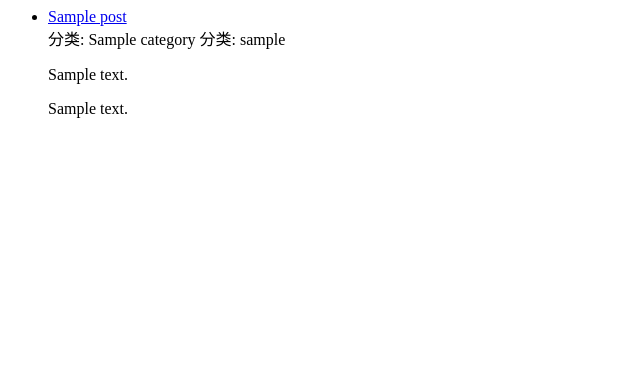
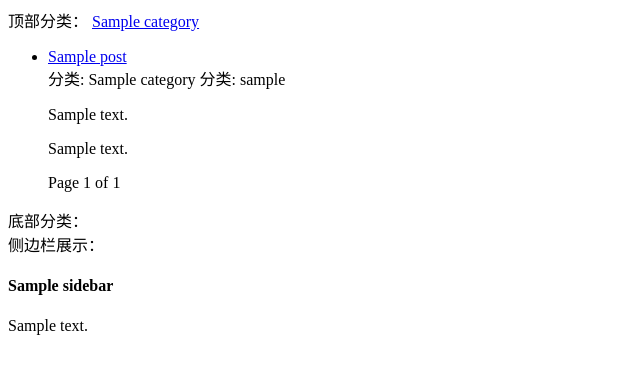
Before and after one commit to MiracleWong/typeidea, a Django app: page /category/1/ in a window 1280 px wide. Shown: the top 374 px of the page, without its empty margins (0-640 px from the left). Run offline with Django 3.2, Linux system fonts and the light colour scheme; tables that the repository leaves empty hold one stand-in row (values such as "Sample post").

Commit message:
7.5.3 改造代码, 加入CommonViewMiXin、IndexView、CategoryView、TagView

```diff
--- a/typeidea/blog/views.py
+++ b/typeidea/blog/views.py
@@ -3,6 +3,8 @@ from django.http import HttpResponse
 from .models import Post, Tag, Category
 from config.models import SideBar
 from django.views.generic import DetailView, ListView
+from django.shortcuts import get_object_or_404
+
 
 # Create your views here.
 
@@ -28,7 +30,7 @@ def post_list(request, category_id=None, tag_id=None):
         post_list = Post.objects.filter(status=Post.STATUS_NORMAL)
         if category_id:
             try:
-                category = Category.objects.get(id = category_id)
+                category = Category.objects.get(id=category_id)
             except Category.DoesNotExist:
                 category = None
             else:
@@ -61,12 +63,69 @@ def post_detail(request, post_id=None):
 
 
 class PostDetailView(DetailView):
-    model = Post
+    queryset = Post.latest_pots()
     template_name = 'blog/detail.html'
+    context_object_name = 'post'
+    # TODO 这里书上为post_id , 出现错误，改为pk 后正常
+    pk_url_kwarg = 'pk'
 
 
 class PostListlView(ListView):
     queryset = Post.latest_pots()
     paginate_by = 1
     context_object_name = 'post_list'  # 如果不设置此项，在模板中需要使用object_list 变量
-    template_name = 'blog/detail.html'
+    template_name = 'blog/list.html'
+
+
+class CommonViewMiXin:
+    def get_context_data(self, **kwargs):
+        context = super().get_context_data(**kwargs)
+
+        context.update({
+            'sidebars': SideBar.get_all(),
+        })
+        context.update(Category.get_navs())
+        return context
+
+
+class IndexView(CommonViewMiXin, ListView):
+    queryset = Post.latest_pots()
+    paginate_by = 5
+    context_object_name = 'post_list'  # 如果不设置此项，在模板中需要使用object_list 变量
+    template_name = 'blog/list.html'
+
+
+class CategoryView(IndexView):
+
+    def get_context_data(self, **kwargs):
+        context = super().get_context_data(**kwargs)
+        category_id = self.kwargs.get('category_id')
+        category = get_object_or_404(Category, pk=category_id)
+        context.update({
+            'category': category,
+        })
+        return context
+
+    def get_queryset(self):
+        """重写queryset，根据分类过滤"""
+        queryset = super().get_queryset()
+        category_id = self.kwargs.get('category_id')
+        return queryset.filter(category_id=category_id)
+
+
+class TagView(IndexView):
+
+    def get_context_data(self, **kwargs):
+        context = super().get_context_data(**kwargs)
+        tag_id = self.kwargs.get('tag_id')
+        tag = get_object_or_404(Category, pk=tag_id)
+        context.update({
+            'tag': tag,
+        })
+        return context
+
+    def get_queryset(self):
+        """重写queryset，根据分类过滤"""
+        queryset = super.get_queryset()
+        tag_id = self.kwargs.get('tag_id')
+        return queryset.filter(tag_id=tag_id)
--- a/typeidea/typeidea/templates/blog/list.html
+++ b/typeidea/typeidea/templates/blog/list.html
@@ -1,3 +1,13 @@
+{% extends "./base.html" %}
+{% block title %}
+    {% if tag %}
+        标签页：{{ tag.name }}
+    {% endif %}
+    {% if category %}
+        分类页：{{ category.name }}
+    {% endif %}
+{% endblock %}
+
 {% block main %}
     <ul>
         {% for post in post_list %}
@@ -19,7 +29,7 @@
             {% if page_obj.has_previous %}
                 <a href="?page= {{ page_obj.previous_page_number }}">上一页</a>
             {% endif %}
-            Page {{ page_obj.number }} of {{ page_obj.num_pages }}
+            Page {{ page_obj.number }} of {{ paginator.num_pages }}
             {% if page_obj.has_next %}
                 <a href="?page= {{ page_obj.next_page_number }}">下一页</a>
             {% endif %}
--- a/typeidea/typeidea/urls.py
+++ b/typeidea/typeidea/urls.py
@@ -16,17 +16,17 @@ Including another URLconf
 from django.conf.urls import url
 from django.contrib import admin
 from .custom_admin import custom_site
-from blog.views import post_list, post_detail, PostDetailView
+from blog.views import post_list, post_detail, PostDetailView, PostListlView, TagView, CategoryView, IndexView
 from config.views import links
 
 urlpatterns = [
     # url(r'^admin/', admin.site.urls),
-    url(r'^$', post_list, name='index'),
-    url(r'^category/(?P<category_id>\d+)/$', post_list, name='category-list'),
-    url(r'^tag/(?P<tag_id>\d+)/$', post_list, name='tag-list'),
+    url(r'^$', IndexView.as_view(), name='index'),
+    url(r'^category/(?P<category_id>\d+)/$', CategoryView.as_view(), name='category-list'),
+    url(r'^tag/(?P<tag_id>\d+)/$', TagView.as_view(), name='tag-list'),
     # url(r'^post/(?P<post_id>\d+).html$', post_detail, name='post-detail'),
     # pk的意思是Primary Key，指的是id，但是 detail view 要求，必须使用的是pk
-    url(r'^post/(?P<pk>\d+).html$',PostDetailView.as_view(), name='post-detail'),
+    url(r'^post/(?P<pk>\d+).html$', PostDetailView.as_view(), name='post-detail'),
     url(r'^links/$', links, name='links'),
     url(r'^super_admin/', admin.site.urls, name='super-admin'),
     url(r'^admin/', custom_site.urls, name='admin'),
```
